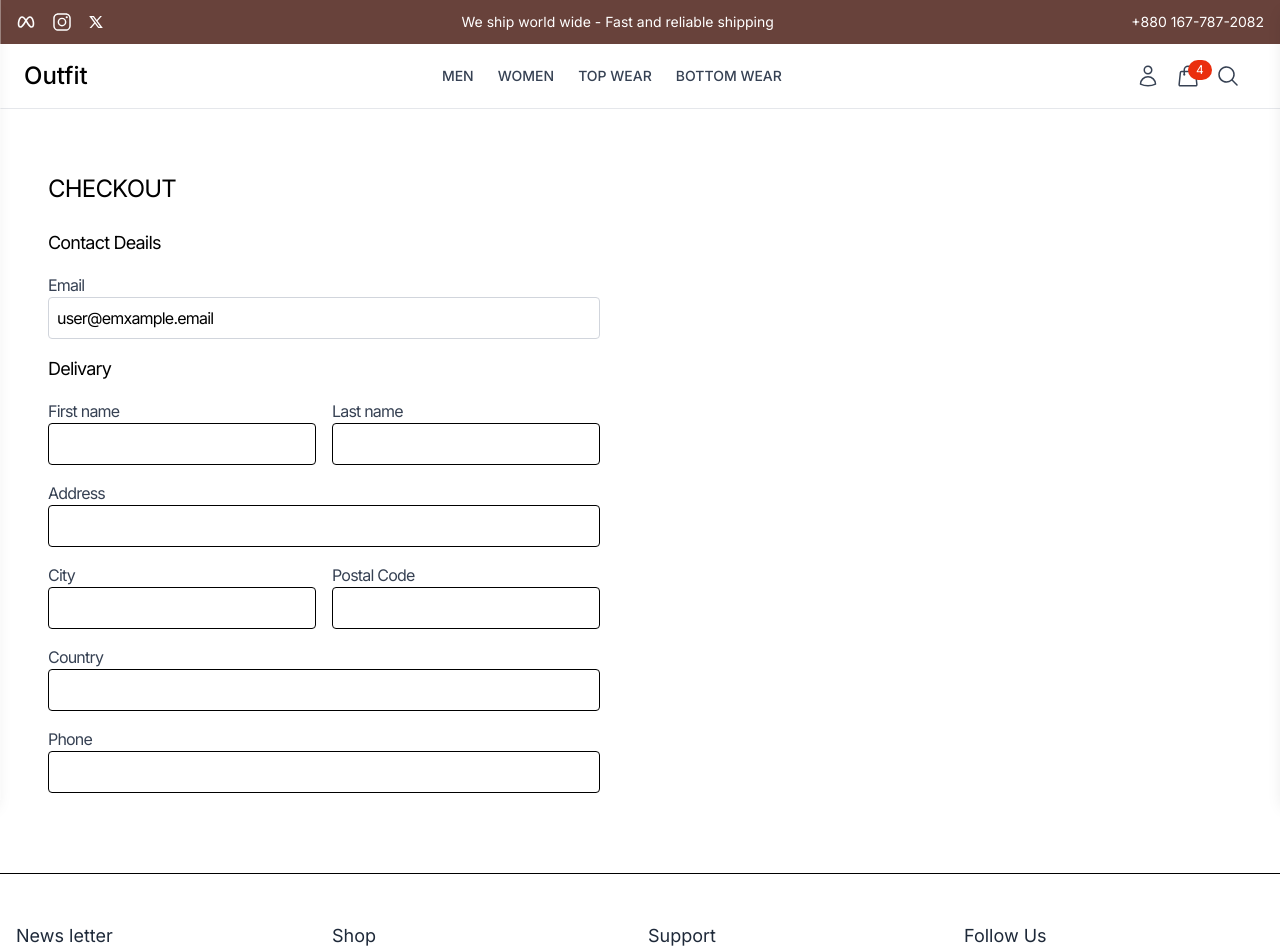
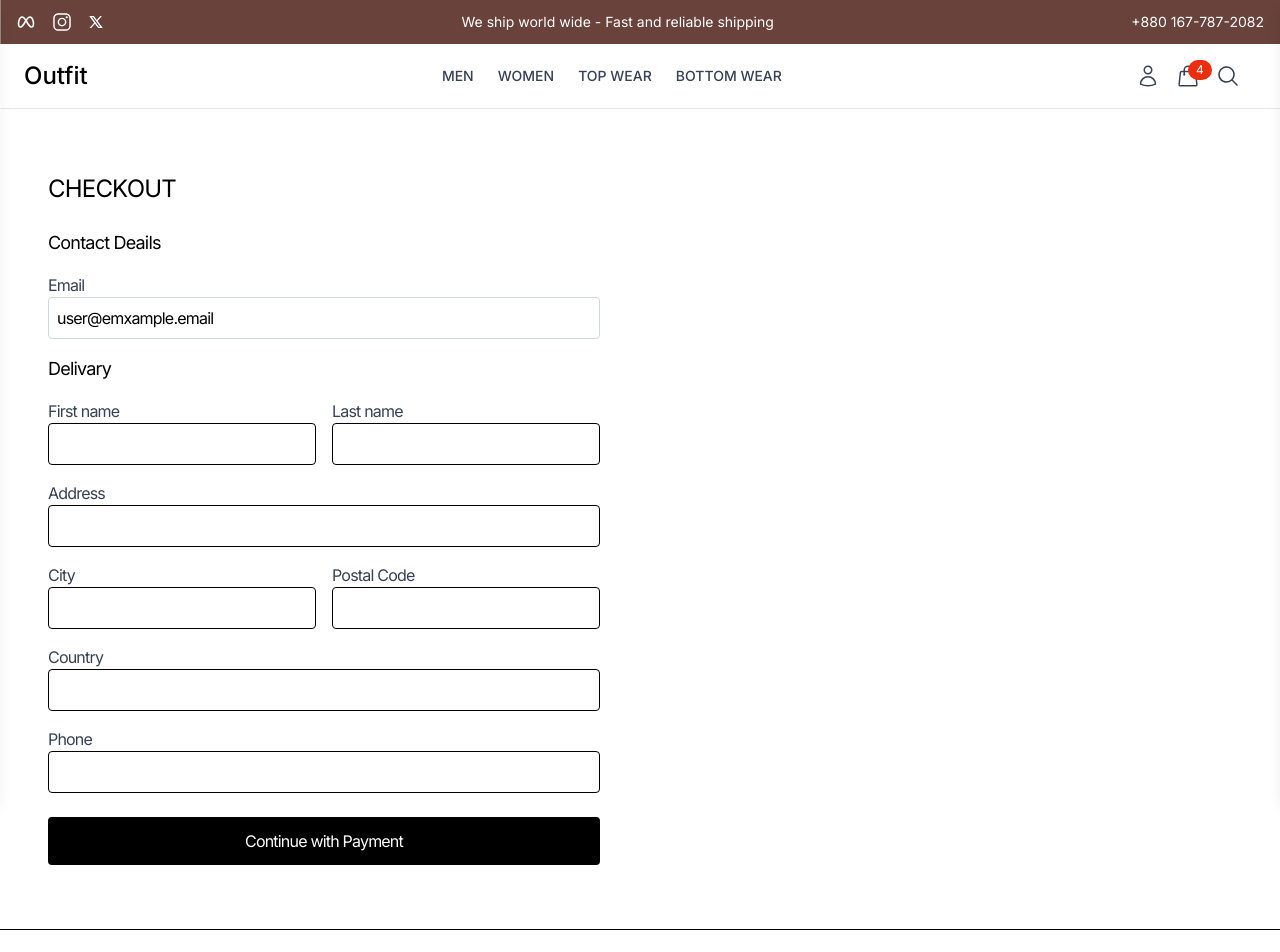
Before and after one commit to Arifin-rafe/e-commerce, a React (Vite) app in the folder frontend/: page /checkout in a window 1280 px wide. Shown: the top 952 px of the page. Built offline with nearby package versions, Linux system fonts and the light colour scheme.

Commit message:
checkout: frontend checkout form done and working with paypal integration

```diff
--- a/frontend/package.json
+++ b/frontend/package.json
@@ -10,6 +10,7 @@
     "preview": "vite preview"
   },
   "dependencies": {
+    "@paypal/react-paypal-js": "^8.9.2",
     "@tailwindcss/vite": "^4.1.14",
     "react": "^19.1.1",
     "react-dom": "^19.1.1",
--- a/frontend/src/components/Cart/CheckOut.jsx
+++ b/frontend/src/components/Cart/CheckOut.jsx
@@ -1,5 +1,6 @@
 import React, { useState } from "react";
 import { useNavigate } from "react-router-dom";
+import PayPalButton from "./PayPalButton";
 const cart = {
   products: [
     {
@@ -23,6 +24,7 @@ const cart = {
 };
 const CheckOut = () => {
   const navigate = useNavigate();
+  const [checkoutId, setCheckoutId] = useState(null);
   const [shippingAddress, setShippingAddress] = useState({
     firstName: "",
     lastName: "",
@@ -32,12 +34,21 @@ const CheckOut = () => {
     country: "",
     phone: "",
   });
+
+  const handleCreateCheckout = (e) => {
+    e.preventDefault();
+    setCheckoutId(123);
+  };
+  const handlePaymentSuccess =(details)=>{
+    console.log("Payment successful",details)
+    navigate("/order-confirmation")
+  }
   return (
     <div className="grid grid-cols-1 lg:grid-cols-2 gap-8 max-w-7xl mx-auto py-10 px-6 tracking-tighter">
       {/* left section */}
       <div className="bg-white p-6 rounded-lg">
         <h2 className="text-2xl uppercase mb-6">Checkout</h2>
-        <form>
+        <form onSubmit={handleCreateCheckout}>
           <h3 className="text-lg mb-4">Contact Deails</h3>
           <div className="mb-4">
             <label htmlFor="" className="block text-gray-700">
@@ -174,6 +185,26 @@ const CheckOut = () => {
               required
             />
           </div>
+          <div className="mt-6">
+            {!checkoutId ? (
+              <button
+                type="submit"
+                className="w-full bg-black text-white py-3 rounded"
+              >
+                Continue with Payment
+              </button>
+            ) : (
+              <div>
+                <h3 className="text-lg mb-4">Pay with Paypal</h3>
+                {/* Paypal payment component */}
+                <PayPalButton
+                  amount={100}
+                  onSuccess={handlePaymentSuccess}
+                  onError={(err) => alert("PayPal Payment Failed", err)}
+                ></PayPalButton>
+              </div>
+            )}
+          </div>
         </form>
       </div>
     </div>
--- /dev/null
+++ b/frontend/src/components/Cart/PayPalButton.jsx
@@ -0,0 +1,18 @@
+import React from "react";
+import { PayPalButtons, PayPalScriptProvider } from "@paypal/react-paypal-js";
+const PayPalButton = ({amount, onSuccess,onError}) => {
+  return <PayPalScriptProvider options={{"client-id":"AY7UNSkUaZ5_XwYW8c2Z3RHonJyLlEU_AS0_ftGG9XXOVI3KmkeTLnAF5-EM1OS5nhPCRX046HI1BKJD"}}>
+            <PayPalButtons style={{ layout: "vertical" }}
+            createOrder={(data, actions) => {
+                return actions.order.create({
+                    purchase_units: [{amount: {value:amount}}]
+                })
+            }}
+            onApprove={(data, actions) => {
+                return actions.order.capture().then((onSuccess))
+            }}
+            onError={onError}></PayPalButtons>
+  </PayPalScriptProvider>;
+};
+
+export default PayPalButton;
```
Also changed, not shown: 1 other file (tests, documents, lock files or other folders).
